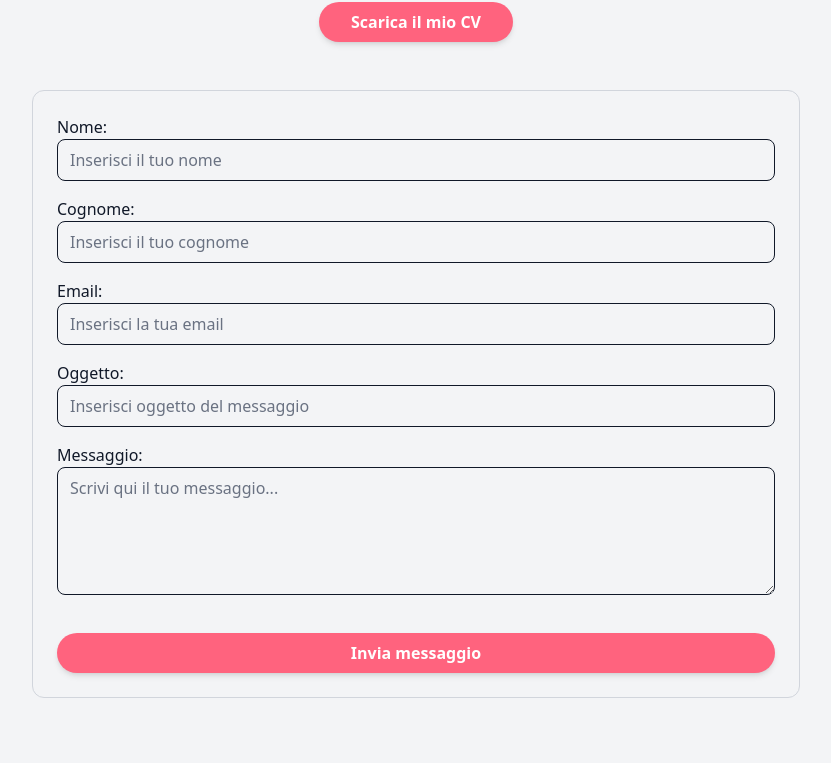
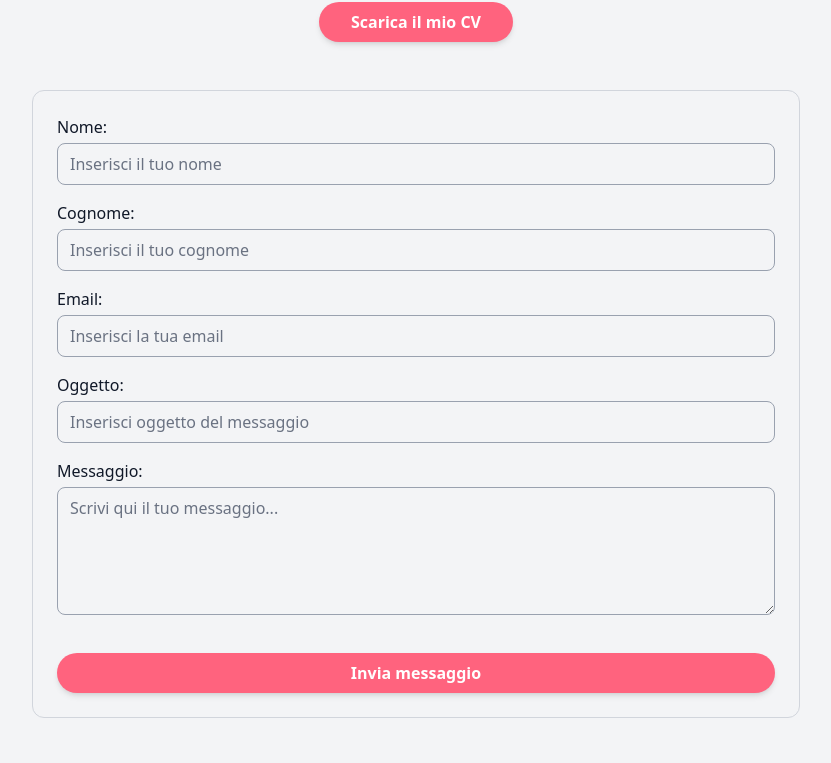
Before and after one commit to giorgiameffe/giorgiameffe-portfolio, a React (Vite) app: page /contacts in a window 1280 px wide. Shown: the part 471-1234 px from the top of the page, without its empty margins (224-1055 px from the left). Built offline with nearby package versions, Linux system fonts and the light colour scheme; a web font is replaced by a local one.

Commit message:
feat: style ContactForm

```diff
--- a/src/components/ContactForm.tsx
+++ b/src/components/ContactForm.tsx
@@ -26,7 +26,8 @@ const ContactForm: React.FC = () => {
 
                         <button
                             onClick={() => window.location.reload()}
-                            className="bg-rose-400 dark:bg-rose-700 text-white font-semibold px-6 py-2 rounded-full w-full transition">
+                            className="bg-rose-400 dark:bg-rose-700 text-white font-semibold px-6 py-2 rounded-full w-full transition
+                            focus:outline-none focus:border-rose-400">
                             Chiudi
                         </button>
                     </div>
@@ -35,73 +36,118 @@ const ContactForm: React.FC = () => {
 
             <form
                 onSubmit={handleSubmit}
-                className="md:max-w-2xl lg:max-w-3xl mx-auto mb-15 border border-gray-300 rounded-xl p-6"
+                className="md:max-w-2xl lg:max-w-3xl mx-auto mb-15 border border-gray-300 dark:border-gray-900 rounded-xl p-6"
             >
                 {/* Nome */}
                 <div className="mb-4">
-                    <label htmlFor="firstName" className="font-medium">Nome:</label>
+                    <div className="mb-1">
+                        <label
+                            htmlFor="firstName"
+                            className="font-medium"
+                        >
+                            Nome:
+                        </label>
+                    </div>
+
                     <input
                         type="text"
                         id="firstName"
                         name="firstName"
                         placeholder="Inserisci il tuo nome"
                         required
-                        className="w-full border rounded-lg px-3 py-2 placeholder-gray-500 dark:placeholder-gray-400"
+                        className="w-full border border-gray-400 dark:border-gray-800 rounded-lg px-3 py-2 placeholder-gray-500 dark:placeholder-gray-400
+                        focus:outline-none focus:border-rose-400"
                     />
                     <ValidationError prefix="Nome" field="firstName" errors={state.errors} />
                 </div>
 
                 {/* Cognome */}
                 <div className="mb-4">
-                    <label htmlFor="lastName" className="font-medium">Cognome:</label>
+                    <div className="mb-1">
+                        <label
+                            htmlFor="lastName"
+                            className="font-medium"
+                        >
+                            Cognome:
+                        </label>
+                    </div>
+
                     <input
                         type="text"
                         id="lastName"
                         name="lastName"
                         placeholder="Inserisci il tuo cognome"
                         required
-                        className="w-full border rounded-lg px-3 py-2 placeholder-gray-500 dark:placeholder-gray-400"
+                        className="w-full border border-gray-400 dark:border-gray-800 rounded-lg px-3 py-2 placeholder-gray-500 dark:placeholder-gray-400
+                        focus:outline-none focus:border-gray-500"
                     />
                     <ValidationError prefix="Cognome" field="lastName" errors={state.errors} />
                 </div>
 
                 {/* Email */}
                 <div className="mb-4">
-                    <label htmlFor="email" className="font-medium">Email:</label>
+                    <div className="mb-1">
+                        <label
+                            htmlFor="email"
+                            className="font-medium"
+                        >
+                            Email:
+                        </label>
+                    </div>
+
                     <input
                         type="email"
                         id="email"
                         name="email"
                         placeholder="Inserisci la tua email"
                         required
-                        className="w-full border rounded-lg px-3 py-2 placeholder-gray-500 dark:placeholder-gray-400"
+                        className="w-full border border-gray-400 dark:border-gray-800 rounded-lg px-3 py-2 placeholder-gray-500 dark:placeholder-gray-400
+                        focus:outline-none focus:border-rose-400"
                     />
                     <ValidationError prefix="Email" field="email" errors={state.errors} />
                 </div>
 
                 {/* Oggetto */}
                 <div className="mb-4">
-                    <label htmlFor="object" className="font-medium">Oggetto:</label>
+                    <div className="mb-1">
+                        <label
+                            htmlFor="object"
+                            className="font-medium"
+                        >
+                            Oggetto:
+                        </label>
+                    </div>
+
                     <input
                         type="text"
                         id="object"
                         name="object"
                         placeholder="Inserisci oggetto del messaggio"
                         required
-                        className="w-full border rounded-lg px-3 py-2 placeholder-gray-500 dark:placeholder-gray-400"
+                        className="w-full border border-gray-400 dark:border-gray-800 rounded-lg px-3 py-2 placeholder-gray-500 dark:placeholder-gray-400
+                        focus:outline-none focus:border-rose-400"
                     />
                     <ValidationError prefix="Oggetto" field="object" errors={state.errors} />
                 </div>
 
                 {/* Messaggio */}
                 <div className="mb-4">
-                    <label htmlFor="message" className="font-medium">Messaggio:</label>
+                    <div className="mb-1">
+                        <label
+                            htmlFor="message"
+                            className="font-medium"
+                        >
+                            Messaggio:
+                        </label>
+                    </div>
+
                     <textarea
                         id="message"
                         name="message"
                         placeholder="Scrivi qui il tuo messaggio..."
                         required
-                        className="w-full border rounded-lg px-3 py-2 h-32 placeholder-gray-500 dark:placeholder-gray-400"
+                        className="w-full border border-gray-400 dark:border-gray-800 rounded-lg px-3 py-2 h-32 placeholder-gray-500 dark:placeholder-gray-400
+                        focus:outline-none focus:border-rose-400"
                     />
                     <ValidationError prefix="Messaggio" field="message" errors={state.errors} />
                 </div>
```
